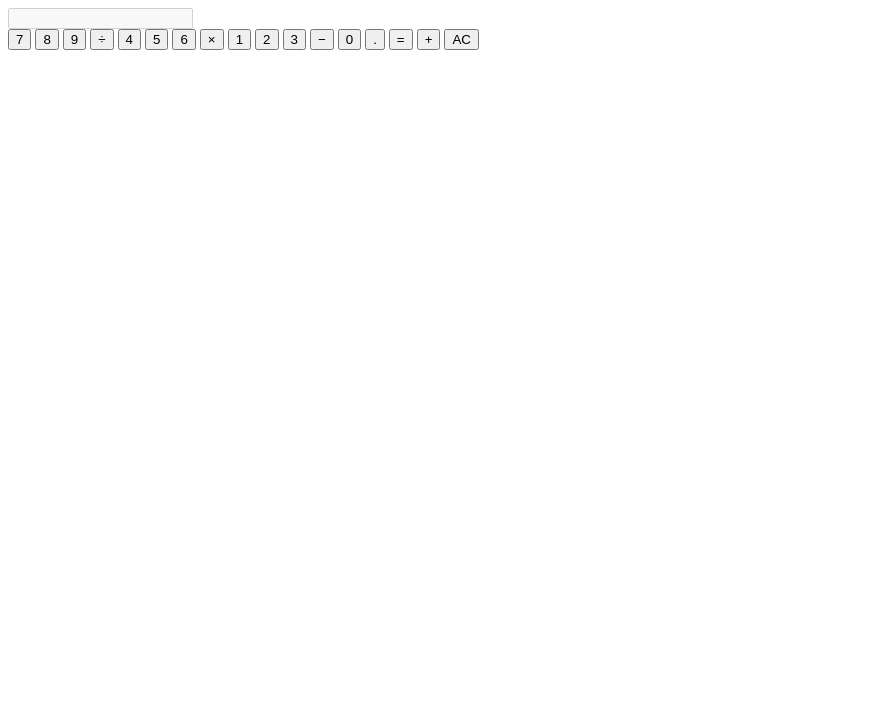
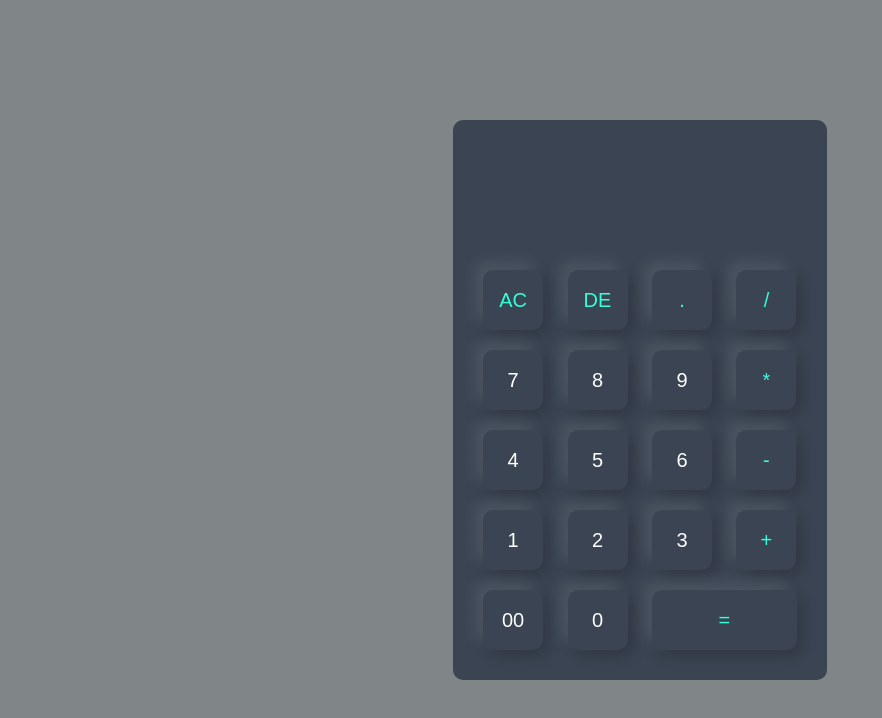
Before and after one commit to Yuvraj1008/CODSOFT, a plain HTML site: page calculator/index.html in a window 1280 px wide. Shown: the whole page, without its empty margins (0-882 px from the left). Drawn offline with Linux system fonts and the light colour scheme.

Commit message:
Calculator Interface has been created

```diff
--- a/calculator/index.html
+++ b/calculator/index.html
@@ -4,35 +4,47 @@
     <meta charset="UTF-8">
     <meta name="viewport" content="width=device-width, initial-scale=1.0">
     <title>Calculator</title>
-    <link rel="stylesheet" href="styles.css">
-    <script src="script.js" defer></script>
+    <link rel="stylesheet" href="/calculator/style.css">
 </head>
 <body>
-    <div class="calculator">
-        <input type="text" id="display" disabled>
-        <div class="buttons">
-            <button class="button" onclick="appendValue('7')">7</button>
-            <button class="button" onclick="appendValue('8')">8</button>
-            <button class="button" onclick="appendValue('9')">9</button>
-            <button class="button operator" onclick="appendValue('/')">&divide;</button>
-
-            <button class="button" onclick="appendValue('4')">4</button>
-            <button class="button" onclick="appendValue('5')">5</button>
-            <button class="button" onclick="appendValue('6')">6</button>
-            <button class="button operator" onclick="appendValue('*')">&times;</button>
-
-            <button class="button" onclick="appendValue('1')">1</button>
-            <button class="button" onclick="appendValue('2')">2</button>
-            <button class="button" onclick="appendValue('3')">3</button>
-            <button class="button operator" onclick="appendValue('-')">&minus;</button>
-
-            <button class="button" onclick="appendValue('0')">0</button>
-            <button class="button" onclick="appendValue('.')">.</button>
-            <button class="button equal" onclick="calculate()">=</button>
-            <button class="button operator" onclick="appendValue('+')">&plus;</button>
-
-            <button class="button clear" onclick="clearDisplay()">AC</button>
+    <div class="container">
+        <div class="calculator">
+            <form>
+                <div class="display">
+                    <input type="text" name="display">
+                </div>
+                <div>
+                    <input type="button" value="AC" onclick="display.value = '' " class="operator">
+                    <input type="button" value="DE" onclick="display.value = display.value.toString().slice(0,-1)" class="operator">
+                    <input type="button" value="." onclick="display.value += '.' " class="operator">
+                    <input type="button" value="/" onclick="display.value += '/' " class="operator">
+                </div>
+                <div>
+                    <input type="button" value="7" onclick="display.value += '7' ">
+                    <input type="button" value="8" onclick="display.value += '8' ">
+                    <input type="button" value="9" onclick="display.value += '9' ">
+                    <input type="button" value="*" onclick="display.value += '*' " class="operator">
+                </div>
+                <div>
+                    <input type="button" value="4" onclick="display.value += '4' ">
+                    <input type="button" value="5" onclick="display.value += '5' ">
+                    <input type="button" value="6" onclick="display.value += '6' ">
+                    <input type="button" value="-" onclick="display.value += '-' " class="operator">
+                </div>
+                <div>
+                    <input type="button" value="1" onclick="display.value += '1' ">
+                    <input type="button" value="2" onclick="display.value += '2' ">
+                    <input type="button" value="3" onclick="display.value += '3' ">
+                    <input type="button" value="+" onclick="display.value += '+' " class="operator">
+                </div>
+                <div>
+                    <input type="button" value="00" onclick="display.value += '00' ">
+                    <input type="button" value="0" onclick="display.value += '0' ">
+                    <input type="button" value="=" onclick="display.value = eval(display.value)" class="equal operator">
+                </div>
+            </form>
         </div>
     </div>
+
 </body>
 </html>
--- a/calculator/style.css
+++ b/calculator/style.css
@@ -1,81 +1,50 @@
-* {
+*{
     margin: 0;
     padding: 0;
+    font-family: Arial, Helvetica, sans-serif;
     box-sizing: border-box;
 }
 
-body {
-    font-family: Arial, sans-serif;
+.container{
+    width: 100%;
+    height: 100vh;
+    background: #808687;
     display: flex;
+    align-items: center;
     justify-content: center;
-    align-items: center;
-    height: 100vh;
-    background-color: #181818;
+}
+.calculator{
+    background: #3a4452;
+    padding: 20px;
+    border-radius: 10px;
+}
+.calculator form input{
+    border: 0;
+    outline: 0;
+    width: 60px;
+    height: 60px;
+    border-radius: 10px;
+    box-shadow: -8px -8px 15px rgba(255, 255, 255, 0.1), 5px 5px 15px rgba(0, 0, 0, 0.2);
+    background: transparent;
+    font-size: 20px;
     color: #fff;
+    cursor: pointer;
+    margin: 10px;
 }
-
-.calculator {
-    background-color: #222;
-    padding: 20px;
-    border-radius: 20px;
-    width: 320px;
-    box-shadow: 0 4px 8px rgba(0, 0, 0, 0.3);
+.display{
+    display: flex;
+    justify-content: flex-end;
+    margin: 20px 0;
 }
-
-#display {
-    width: 100%;
-    padding: 20px;
-    font-size: 2em;
+form .display input{
     text-align: right;
-    background-color: #333;
-    border: none;
-    border-radius: 10px;
-    color: #fff;
-    margin-bottom: 20px;
+    flex: 1;
+    font-size: 45px;
+    box-shadow: none;
 }
-
-.buttons {
-    display: grid;
-    grid-template-columns: repeat(4, 1fr);
-    gap: 15px;
+form input.equal{
+    width: 145px;
 }
-
-.button {
-    padding: 20px;
-    font-size: 1.2em;
-    background-color: #444;
-    border: none;
-    border-radius: 10px;
-    cursor: pointer;
-    color: #fff;
-    transition: background-color 0.2s ease-in-out;
+form input.operator{
+    color: #33ffd8;
 }
-
-.button:hover {
-    background-color: #555;
-}
-
-.button.operator {
-    background-color: #ff9500;
-}
-
-.button.operator:hover {
-    background-color: #e08800;
-}
-
-.button.clear {
-    background-color: #ff3b30;
-}
-
-.button.clear:hover {
-    background-color: #e03228;
-}
-
-.button.equal {
-    background-color: #34c759;
-    grid-column: span 2;
-}
-
-.button.equal:hover {
-    background-color: #2dab4c;
-}
```
